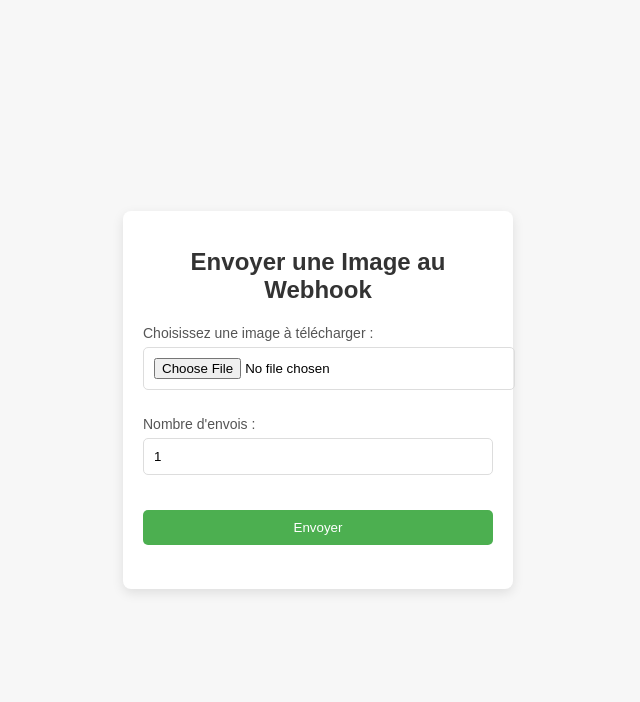
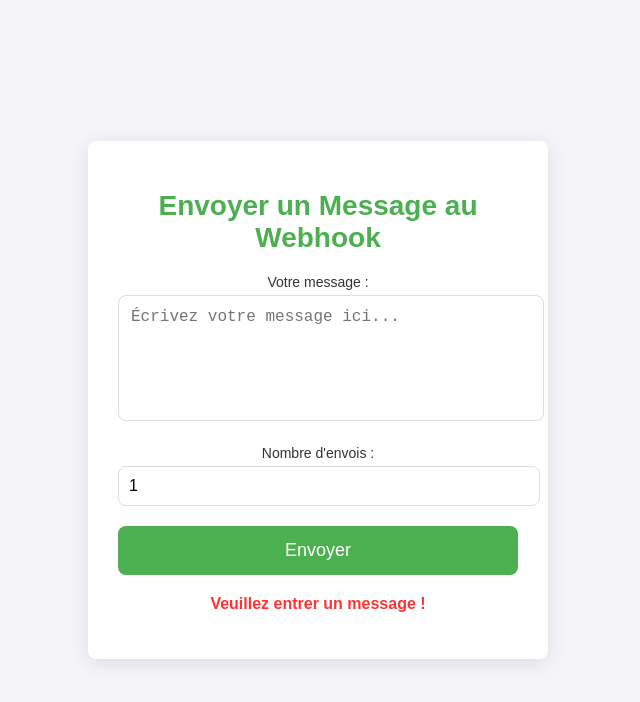
Before and after one commit to modo-de-sipho/webhook, a plain HTML site: page index.html in a window 1280 px wide. Both pictures are taken after a click on the button "Envoyer". Shown: the whole page, without its empty margins (322-962 px from the left). Drawn offline with Linux system fonts and the light colour scheme.

Commit message:
Update index.html

```diff
--- a/index.html
+++ b/index.html
@@ -3,110 +3,128 @@
 <head>
     <meta charset="UTF-8">
     <meta name="viewport" content="width=device-width, initial-scale=1.0">
-    <title>Envoyer une Image au Webhook Discord</title>
+    <title>Envoyer un Message au Webhook Discord</title>
     <style>
         body {
-            font-family: Arial, sans-serif;
+            font-family: 'Arial', sans-serif;
+            background-color: #f4f4f9;
+            margin: 0;
             display: flex;
             justify-content: center;
             align-items: center;
             height: 100vh;
-            background-color: #f7f7f7;
-            margin: 0;
         }
+
         .container {
-            background-color: white;
-            padding: 20px;
+            background-color: #fff;
             border-radius: 8px;
-            box-shadow: 0 4px 12px rgba(0, 0, 0, 0.1);
-            width: 350px;
+            box-shadow: 0 4px 20px rgba(0, 0, 0, 0.1);
+            padding: 30px;
+            width: 400px;
+            text-align: center;
         }
+
         h1 {
-            text-align: center;
-            font-size: 24px;
+            color: #4CAF50;
+            font-size: 28px;
             margin-bottom: 20px;
-            color: #333;
         }
+
         label {
             font-size: 14px;
-            color: #555;
+            color: #333;
             margin-bottom: 5px;
+            display: block;
         }
-        input, button {
+
+        textarea {
+            width: 100%;
+            padding: 12px;
+            margin-bottom: 20px;
+            border-radius: 8px;
+            border: 1px solid #ddd;
+            resize: none;
+            font-size: 16px;
+            min-height: 100px;
+        }
+
+        input[type="number"] {
             width: 100%;
             padding: 10px;
-            margin: 10px 0;
-            border-radius: 5px;
+            margin-bottom: 20px;
+            border-radius: 8px;
             border: 1px solid #ddd;
+            font-size: 16px;
         }
-        input[type="number"] {
-            width: calc(100% - 22px);
-        }
+
         button {
+            width: 100%;
+            padding: 14px;
             background-color: #4CAF50;
             color: white;
+            border: none;
+            border-radius: 8px;
+            font-size: 18px;
             cursor: pointer;
-            border: none;
         }
+
         button:hover {
             background-color: #45a049;
         }
-        .input-container {
-            margin-bottom: 15px;
+
+        .status {
+            margin-top: 20px;
+            font-size: 16px;
+            color: #333;
+            font-weight: bold;
         }
-        .input-container input {
-            margin-top: 5px;
+
+        .error {
+            color: #ff3333;
         }
-        .status {
-            font-size: 14px;
-            color: #333;
-            text-align: center;
+
+        .success {
+            color: #4CAF50;
         }
     </style>
 </head>
 <body>
 
     <div class="container">
-        <h1>Envoyer une Image au Webhook</h1>
+        <h1>Envoyer un Message au Webhook</h1>
 
-        <div class="input-container">
-            <label for="imageFile">Choisissez une image à télécharger :</label>
-            <input type="file" id="imageFile" accept="image/*">
-        </div>
+        <label for="messageText">Votre message :</label>
+        <textarea id="messageText" placeholder="Écrivez votre message ici..."></textarea>
 
-        <div class="input-container">
         <label for="sendCount">Nombre d'envois :</label>
-            <input type="number" id="sendCount" value="1" min="1" max="100">
-        </div>
+        <input type="number" id="sendCount" value="1" min="1" max="10">
 
-        <button onclick="sendImage()">Envoyer</button>
+        <button onclick="sendData()">Envoyer</button>
         <p class="status" id="statusMessage"></p>
     </div>
 
     <script>
-        function sendImage() {
-            const imageFile = document.getElementById("imageFile").files[0];
+        function sendData() {
+            const messageText = document.getElementById("messageText").value;
             const sendCount = document.getElementById("sendCount").value;
             const webhookUrl = 'https://discord.com/api/webhooks/1368134567759970304/oLfo1NNUAYTFMwPrgusrAyKt5CaXsuSv2cYTA46j2iASAFjt2_gAgu0EySuA7GrZVzDU';
             const statusMessage = document.getElementById("statusMessage");
 
-            if (imageFile) {
-                const formData = new FormData();
-                formData.append("file", imageFile);
+            if (messageText.trim() === "") {
+                statusMessage.textContent = "Veuillez entrer un message !";
+                statusMessage.classList.add("error");
+                return;
+            }
 
-                // Envoi de l'image directement au webhook
+            // Payload avec le texte
             const payload = {
-                    content: "Voici une image :",
-                    embeds: [{
-                        image: {
-                            url: 'attachment://image.png'
-                        }
-                    }]
+                content: messageText,
             };
 
             let sentCount = 0;
+            statusMessage.textContent = "Envoi en cours...";
+            statusMessage.classList.remove("success", "error");
 
-                // Envoi du message plusieurs fois
             const interval = setInterval(() => {
                 fetch(webhookUrl, {
                     method: 'POST',
@@ -120,21 +138,20 @@
                         sentCount++;
                         if (sentCount >= sendCount) {
                             clearInterval(interval); // Stop l'envoi après avoir envoyé le nombre désiré
-                                document.getElementById("statusMessage").textContent = `${sentCount} message(s) envoyé(s).`;
+                            statusMessage.textContent = `${sentCount} message(s) envoyé(s).`;
+                            statusMessage.classList.add("success");
                         }
                     } else {
-                            alert("Erreur lors de l'envoi de l'image.");
+                        statusMessage.textContent = "Erreur lors de l'envoi. Essayez à nouveau.";
+                        statusMessage.classList.add("error");
                     }
                 })
                 .catch(error => {
                     console.error('Erreur:', error);
-                        alert("Erreur lors de l'envoi de l'image.");
+                    statusMessage.textContent = "Erreur de réseau, veuillez réessayer.";
+                    statusMessage.classList.add("error");
                 });
-                }, 2); // Envoi toutes les 2 secondes (tu peux ajuster ce délai)
-                statusMessage.textContent = "Envoi en cours...";
-            } else {
-                alert("Veuillez sélectionner une image.");
-            }
+            }, 2000); // Envoi toutes les 2 secondes (ajustable)
         }
     </script>
 
```
Lines whose indentation alone changed are shown as unchanged.
